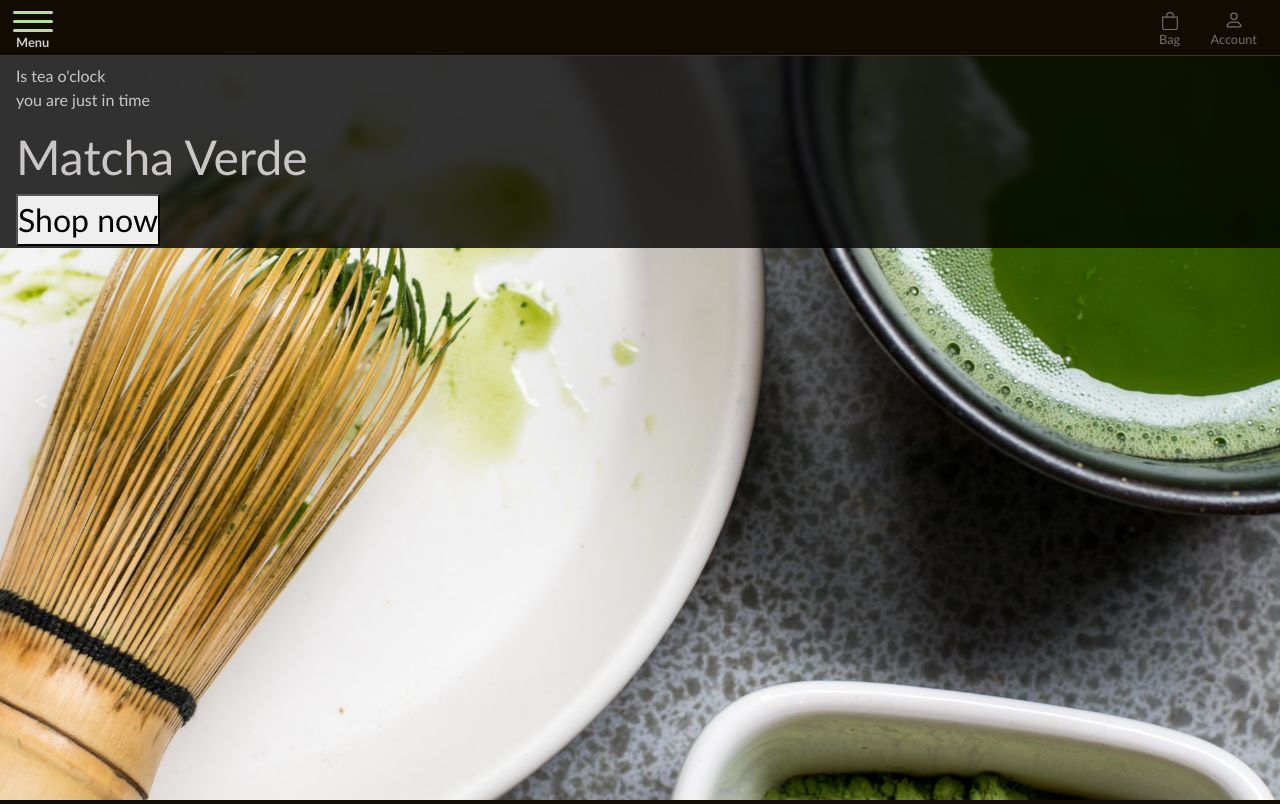
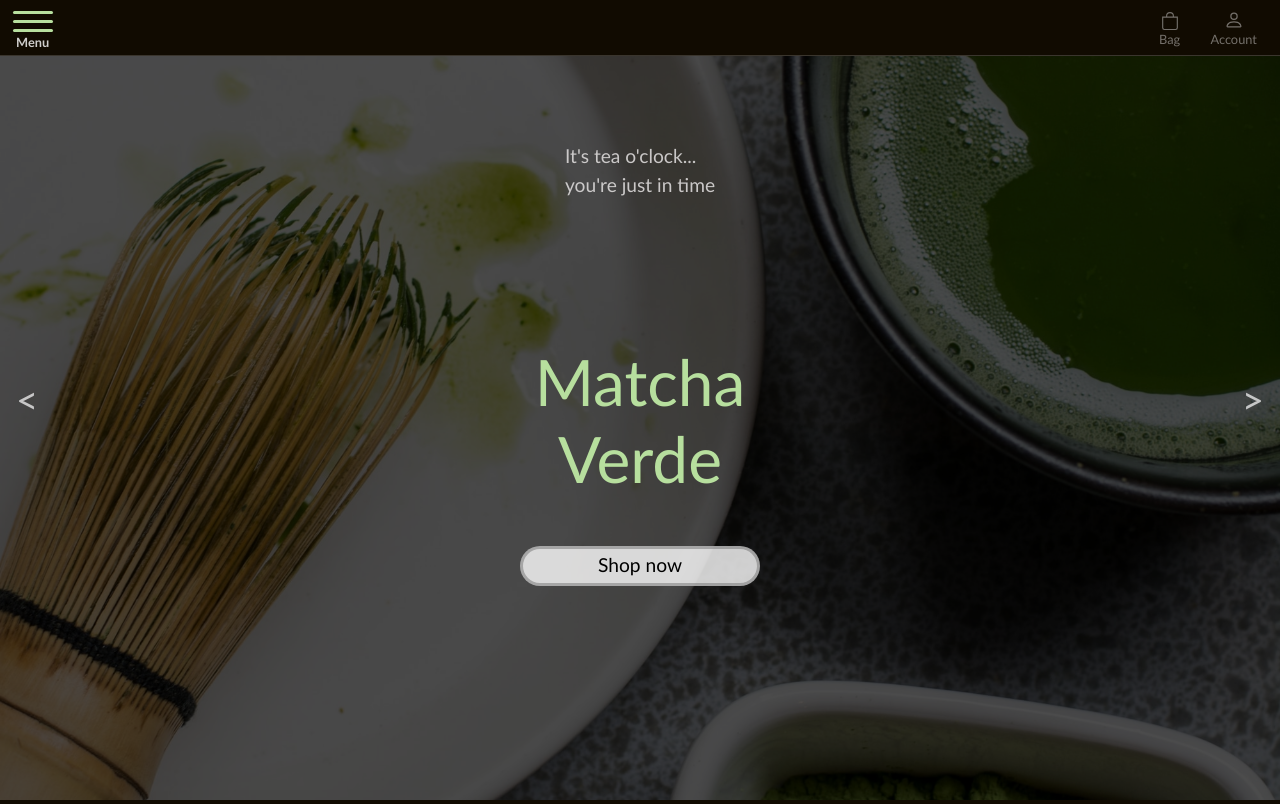
Before and after one commit to JoshuaRosado/matcha_verde, a Python web app: template flask_app/template/home.html in a window 1280 px wide. Shown: the top 804 px of the page. Run offline with Jinja, Linux system fonts and the light colour scheme; the template is opened without the code that fills it, so the values that code supplies are empty; grey boxes are pictures that could not be loaded.

Commit message:
main slide updated, slide btns fixed

```diff
--- a/flask_app/static/css/style_mobile.css
+++ b/flask_app/static/css/style_mobile.css
@@ -141,7 +141,7 @@ html{
     position: fixed;
     height: 3.5rem;
     width: 100%;
-    z-index: 4;
+    z-index: 10;
     margin-bottom: 5rem;
     background-color: rgb(17, 11, 1);
     border-bottom: 1px solid rgba(255, 255, 255, 0.171);
@@ -189,15 +189,15 @@ html{
     width: 100vw;
     display: flex;
     flex-direction: row;
-    scroll-snap-type: both mandatory;
+    /* scroll-snap-type: both mandatory;
     overflow-y: hidden;
-    overflow-x: auto;
+    overflow-x: auto; */
 }
 .slide{
     object-fit: cover;;
     height: 100vh;
-    width: 100vw;
-    scroll-snap-align: start;
+    width: 100%;
+    /* scroll-snap-align: start; */
 }
 
 
@@ -211,38 +211,77 @@ html{
 
 
 .slide_img_selection{
-    height: 25vh;
+    height: 100vh;
+    display: flex;
+    flex-direction: column;
+    justify-content: center;
+    align-items: center;
     width: 100vw;
-    margin-top: 3rem;
+    margin-top: 0rem;
     padding: 1rem;
-    background-color: rgba(0, 0, 0, 0.8);
-    backdrop-filter: blur(4px);
-    -webkit-backdrop-filter: blur(4px);
+    background-color: rgba(0, 0, 0, 0.7);
+    /* backdrop-filter: blur(2px);
+    -webkit-backdrop-filter: blur(2px); */
     font-size: 2rem;
     color: rgba(219, 217, 217, 0.895);
     position: absolute;
     z-index: 3;
 }
+
+.slide_add_to_bag_btn, .slide_view_item_btn, .slide_shop_now_btn{
+    font-size: 1.2rem;
+    border: .2rem solid rgba(104, 104, 104, 0.455);
+    background-color: rgba(255, 255, 255, 0.8) ;
+    border-radius: 4rem;
+    width: 15rem;
+    height: 2.5rem;
+    margin: .5rem;
+}
+
+.slide_view_item_btn{
+    background-color: rgba(65, 65, 65, 0.5);
+    color: rgba(219, 217, 217, 0.895);
+    backdrop-filter: blur(3px);
+    -webkit-backdrop-filter: blur(3px);
+}
 .items_name{
     font-size: 2rem;
-    margin-top: -1rem;
-}
-.matcha_v_name{
-    font-size: 3rem;
+    margin: -1rem 0rem 1rem;
 }
 
 .slide_item_description{
     font-size: 1rem;
+    color: rgba(219, 217, 217, 0.695);
 }
+/*  -========================= MAIN SLIDE ======================= */
+.slide_item_description_main{
+    font-size: 1.2rem;
+    margin-top: -4rem;
+
+}
+.matcha_name_main{
+    font-size: 4rem;
+    text-align: center;
+    margin: 8rem 0rem 2rem;
+    color: rgb(183, 223, 158);
+}
+
+.slide_shop_now_btn{
+    margin-top: 1rem;
+}
+
+/* =========================================================== */
+
+
+
 
 
 .fade_in{
     animation: fade_in .6s linear;
-    transform-origin: center;
 }
 
 @keyframes fade_in {
-    0%{opacity: 0%}
+    0%{opacity: 0%; padding: .1rem;}
     100%{opacity: 100%;}
 
 }
@@ -253,7 +292,7 @@ html{
     position: absolute;
     width: 100vw;
     height: 100vh;
-    padding: 2rem;
+    padding: 1rem;
     justify-content: space-between;
 }
 
@@ -261,9 +300,9 @@ html{
     align-items: center;
     background: none;
     z-index: 5;
-    font-size: 2rem;
+    font-size: 2.4rem;
     border: none;
-    color: rgba(255, 255, 255, 0.402);
+    color: rgba(255, 255, 255, 0.7);
 }
 
 /* ================================================================= */
--- a/flask_app/static/js/script.js
+++ b/flask_app/static/js/script.js
@@ -70,12 +70,12 @@ current = 0
 
 // =============== AUTO SLIDE EVERY 5s =======================
 
-    setInterval(function() {
-        if (current === slider.length - 1){
-            current = -1
-        }
-        slideNext()
-    }, 5000);
+    // setInterval(function() {
+    //     if (current === slider.length - 1){
+    //         current = -1
+    //     }
+    //     slideNext()
+    // }, 5000);
 // ==========================================================
 
 
--- a/flask_app/template/home.html
+++ b/flask_app/template/home.html
@@ -51,8 +51,8 @@
                 <section class="slide" id="slide_1">
                     <img src="../static/imgs/slide_imgs/alice-pasqual-v1OW17UcR-Q-unsplash.jpg" alt="matcha_slide_1">
                     <div class="slide_img_selection">
-                        <p class="slide_item_description">Is tea o'clock <br>you are just in time</p>
-                        <h4 class="matcha_v_name">Matcha Verde</h4>
+                        <p class="slide_item_description_main">It's tea o'clock... <br>you're just in time</p>
+                        <h4 class="matcha_name_main">Matcha <br>Verde</h4>
                         <button class="slide_shop_now_btn">Shop now</button>
                         <!-- <button class="slide_add_to_bag_btn">Add to bag</button>
                         <button class="slide_view_item_btn">View Item</button> -->
```
